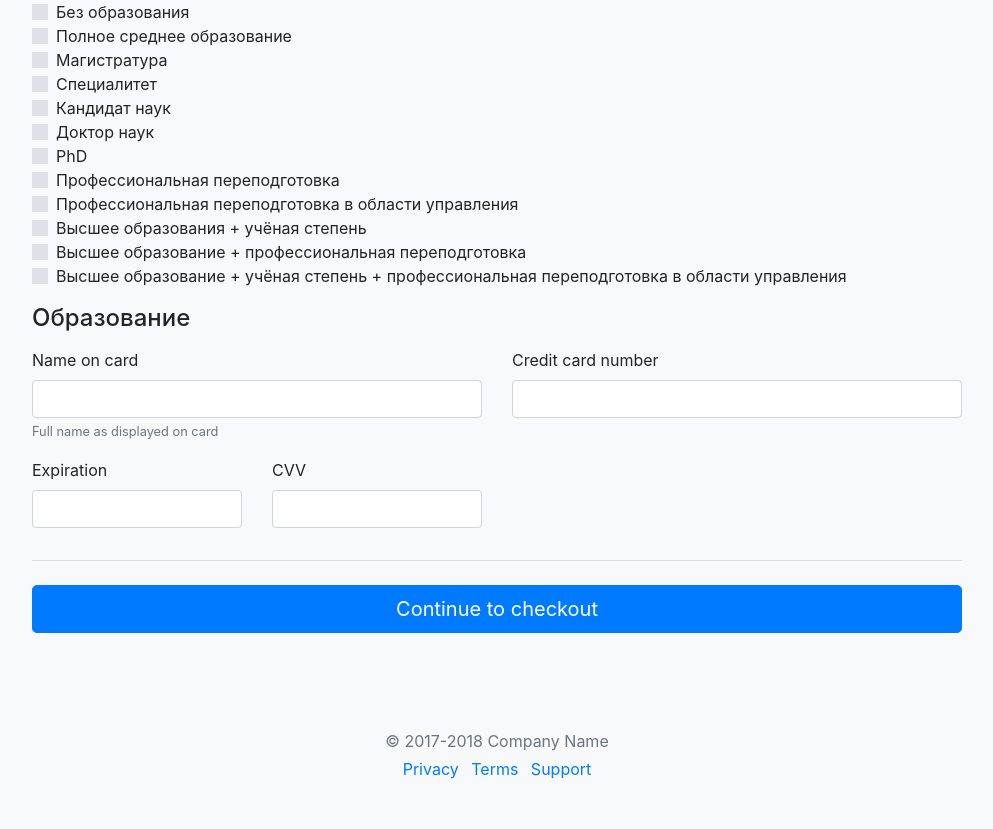
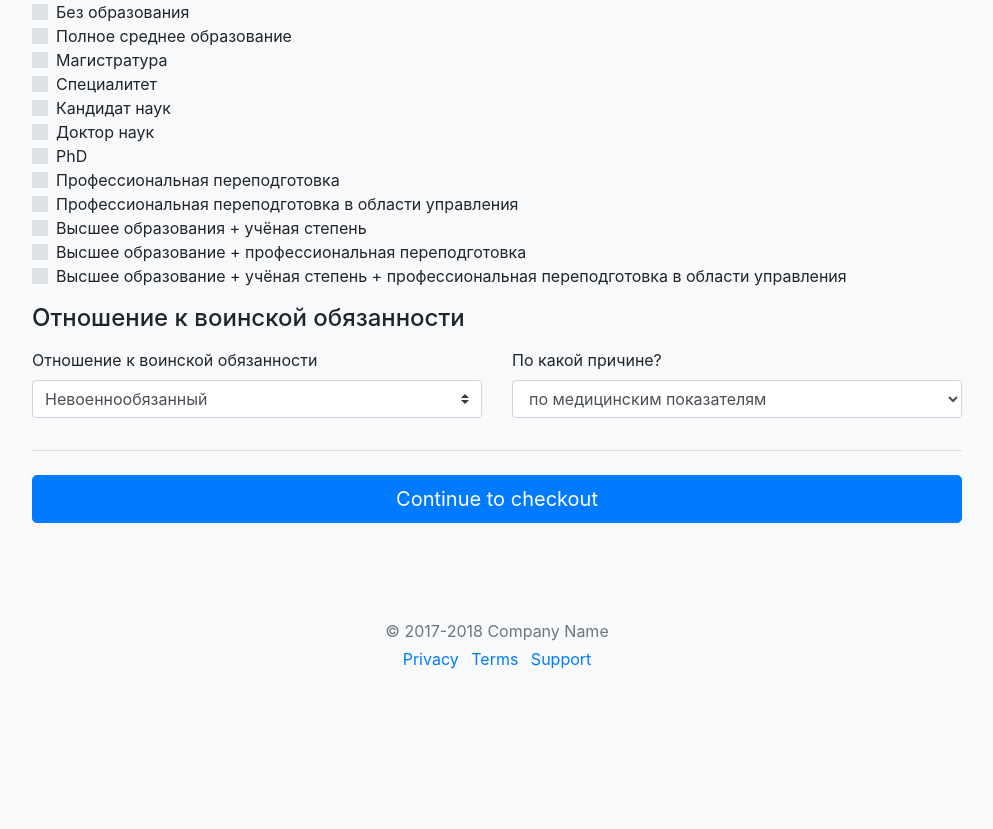
Before and after one commit to Trafalgardi/gpo-web-site, a Node server app: template views/index.html in a window 1280 px wide. Shown: the part 1870-2699 px from the top of the page, without its empty margins (143-1136 px from the left). After the commit the page ends 2539 px from the top, so only its background shows below. Run offline with Node 20, Linux system fonts and the light colour scheme; the template is opened without the code that fills it, so the values that code supplies are empty; some libraries are stand-ins or nearby versions.

Commit message:
Update views/index.html

```diff
--- a/views/index.html
+++ b/views/index.html
@@ -373,39 +373,65 @@
               }).change();
               </script>
             </div>
-            <h4 class="mb-3">Образование</h4>
+            <h4 class="mb-3">Отношение к воинской обязанности</h4>
             <div class="row">
-              <div class="col-md-6 mb-3">
-                <label for="cc-name">Name on card</label>
-                <input type="text" class="form-control" id="cc-name" placeholder="" required>
-                <small class="text-muted">Full name as displayed on card</small>
-                <div class="invalid-feedback">
-                  Name on card is required
+                <div class="col-md-6 mb-3">
+                    <label for="militarySelectId">Отношение к воинской обязанности</label>
+                    <select class="custom-select d-block w-100" name="militarySelect" id="militarySelectId">
+                        <option value="невоеннообязанный" selected="selected">Невоеннообязанный</option>
+                        <option value="военнообязанный">Военнообязанный</option>
+                    </select>
                 </div>
-              </div>
-              <div class="col-md-6 mb-3">
-                <label for="cc-number">Credit card number</label>
-                <input type="text" class="form-control" id="cc-number" placeholder="" required>
-                <div class="invalid-feedback">
-                  Credit card number is required
+                <div class="col-md-6 mb-3" id="notMilitary">
+                    <label for="notMilitarySelectId">По какой причине?</label>
+                    <select class="form-control" name="notMilitarySelect" id="notMilitarySelectId">
+                        <option value="по медицинским показателям" selected="selected">по медицинским показателям</option>
+                        <option value="наличие непогашенной судимости">наличие непогашенной судимости</option>
+                        <option value="другое">другое</option>
+                    </select>
                 </div>
-              </div>
-            </div>
-            <div class="row">
-              <div class="col-md-3 mb-3">
-                <label for="cc-expiration">Expiration</label>
-                <input type="text" class="form-control" id="cc-expiration" placeholder="" required>
-                <div class="invalid-feedback">
-                  Expiration date required
+                <div class="col-md-6 mb-3" id="yesMilitary" style="display: none;">
+                    <div>
+                        <label for="yesMilitarySelectId">Военнообязанный</label>
+                        <select class="form-control" name="yesMilitarySelect" id="yesMilitarySelectId">
+                            <option value="прошедший военную службу по контракту" selected="selected">прошедший военную службу по контракту</option>
+                            <option value="прошедшие военную службу">прошедшие военную службу</option>
+                            <option value="прошедшие альтернативную гражданскую службу">прошедшие альтернативную гражданскую службу</option>
+                            <option value="призывного возраста">призывного возраста</option>
+                            <option value="другое">другое</option>
+                        </select>
+                    </div>
                 </div>
-              </div>
-              <div class="col-md-3 mb-3">
-                <label for="cc-cvv">CVV</label>
-                <input type="text" class="form-control" id="cc-cvv" placeholder="" required>
-                <div class="invalid-feedback">
-                  Security code required
+                <div class="col-md-6 mb-3" id="yesMilitaryRankId" style="display: none;">
+                    <label for="yesMilitaryRankSelectId">Воинское звания</label>
+                    <select class="form-control" name="yesMilitaryRankSelect" id="yesMilitaryRankSelectId" >
+                        <option value="нет" selected>Выберети из списка...</option>
+                        <option value="солдаты/матросы">солдаты/матросы</option>
+                        <option value="сержанты/старшины">сержанты/старшины</option>
+
+                        <option value="прапорщики/мичманы">прапорщики/мичманы</option>
+                        <option value="младший офицерский состав">младший офицерский состав</option>
+
+                        <option value="Старший офицерский состав">Старший офицерский состав</option>
+                        <option value="Высший офицерский состав">Высший офицерский состав</option>
+
+                    </select>
                 </div>
-              </div>
+                <script>
+                $(function() {
+                    $('#militarySelectId').on('change', function() {
+                      if(this.value == "невоеннообязанный"){
+                        $("#notMilitary").show()
+                        $("#yesMilitary").hide()
+                        $("#yesMilitaryRankId").hide()
+                      }else if(this.value == "военнообязанный"){
+                        $("#notMilitary").hide()
+                        $("#yesMilitary").show()
+                        $("#yesMilitaryRankId").show()
+                      }
+                    })
+                });
+                </script>
             </div>
             <hr class="mb-4">
             <button class="btn btn-primary btn-lg btn-block" type="submit">Continue to checkout</button>
```
